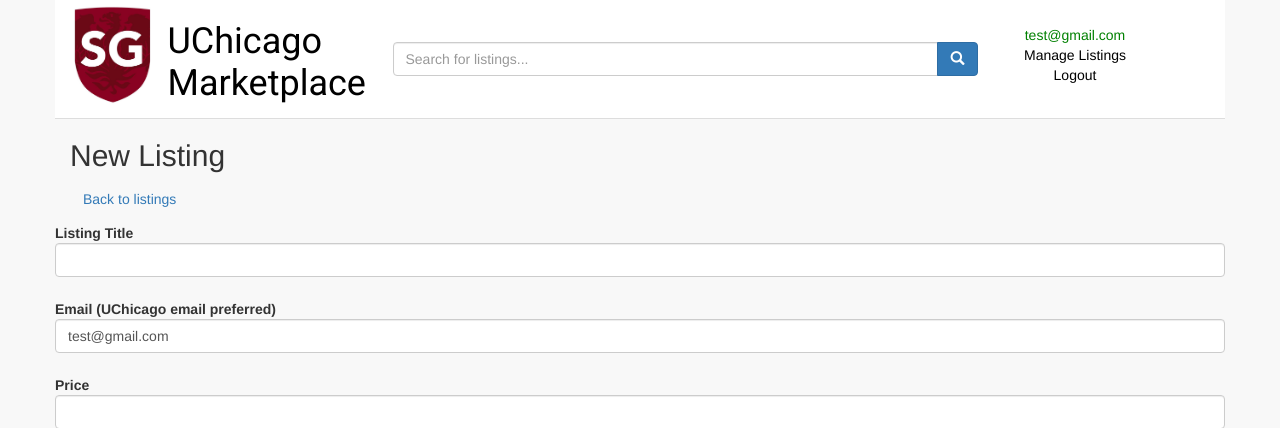
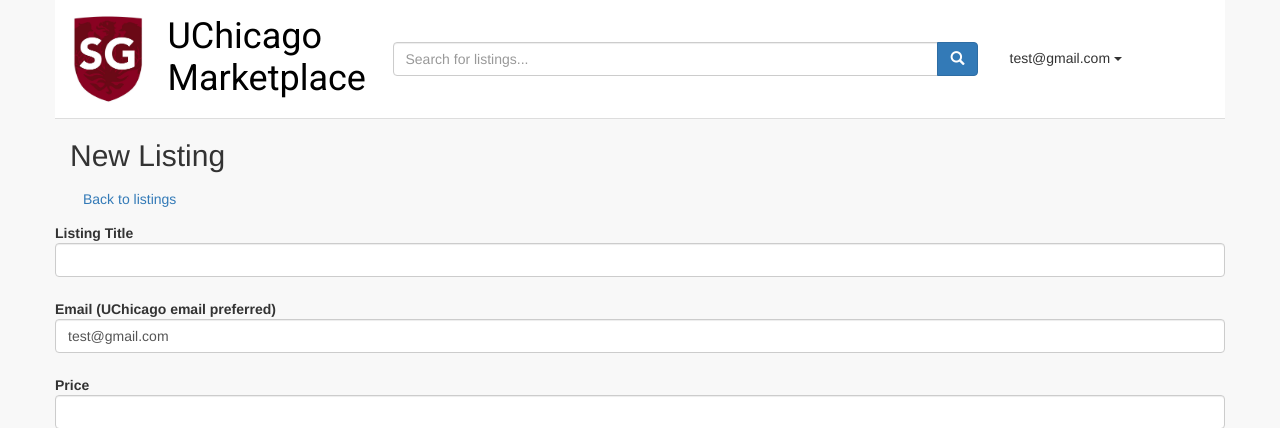
Before and after one commit to uchicago-sg/caravel, a Flask app: page /new in a window 1280 px wide. Shown: the top 428 px of the page. Run offline with Flask 2, Linux system fonts and the light colour scheme; the visitor is signed in with stand-in values (Sample User, id 1); some libraries are stand-ins or nearby versions.

Commit message:
Made logo smaller
Email displayed only when email registered and validated.

Revert to dropdown button style

```diff
--- a/caravel/static/default.css
+++ b/caravel/static/default.css
@@ -17,11 +17,13 @@ body {
 .branding {
     font: 400 36px Roboto, sans-serif;
     width: 240px;
+    margin-top: 15px;
 }
 
 .logo-image{
-    height:112px;
+    height:100px;
     display: inline;
+    margin-top:10px;
 }
 
 .search-form {
@@ -120,35 +122,11 @@ body {
     font-size: 300px;
 }
 
-.email-validated{
-    text-align: center;
-    margin-top: 25px;
-    margin-bottom: 25px;
+.user-button-container {
+    display: inline-block;
+    margin: 42px 20px;
 }
 
-.email-validated-color{
-    color: green;
+.user-button {
+    border: none;
 }
-
-.email-not-validated{
-    text-align: center;
-    margin-top: 35px;
-    margin-bottom: 35px;
-}
-
-.email-not-validated-color{
-    color: orange;
-}
-
-.no-email{
-    text-align: center;
-    margin-top: 50px;
-    margin-bottom: 50px;
-}
-
-.no-email-color{
-    color: red;
-}
-.no-bottom-margin{
-    margin-bottom: 0px;
-}
--- a/caravel/templates/header.html
+++ b/caravel/templates/header.html
@@ -17,58 +17,19 @@
   </form>
   {% if session.get("email") %}
     {% if session.get("validated") %}
-      <div class="col-md-2 email-validated">
-        <p class="no-bottom-margin email-validated-color">{{ session.get("email") }}</p>
-        <p class="no-bottom-margin"><a href="#">Manage Listings</a></p>
-        <p class="no-bottom-margin"><a href="{{ url_for('logout') }}">Logout</a></p>
-      </div>
-    {% else %}
-      <div class="col-md-2 email-not-validated">
-        <p class="no-bottom-margin email-not-validated-color">{{ session.get("email") }}</p>
-        <p class="no-bottom-margin"><a href="{{ url_for('logout') }}">Logout</a></p>
+      <div class="btn-group user-button-container">
+        <button class="btn btn-default dropdown-toggle user-button"
+          type="button"  data-toggle="dropdown"
+          aria-haspopup="true" aria-expanded="true" >
+            {{ session.get('email') }}
+            <span class="caret"></span>
+        </button>
+        <ul class="dropdown-menu">
+          <li><a href="{{ url_for('new') }}">New Listing</a></li>
+          <li><a href="#">Manage Listings</a></li>
+          <li><a href={{ url_for('logout') }}>Logout</a></li>
+        </ul>
       </div>
     {% endif %}
-  {% else %}
-    <div class="col-md-2 no-email">
-      <p class="no-bottom-margin no-email-color"> No Email Registered</p>
-    </div>
   {% endif %}
-
-
-{#  <div class="col-md-2" style="text-align:center; margin-top:50px; margin-bottom: 50px;">#}
-{#    <p>Not Registered</p>#}
-{#  </div>#}
-
-
-
-{#  <p class="user-info col-md-2">#}
-{#    {% if session.get('email') %}#}
-{#      {%  if session.get('validated') %}#}
-{#        <button class="btn btn-default dropdown-toggle btn-validated"#}
-{#                type="button" id="dropdown_menu_user" data-toggle="dropdown"#}
-{#                aria-haspopup="true" aria-expanded="true">#}
-{#          {{ session.get('email') }}#}
-{#          <span class="caret"></span>#}
-{#        </button>#}
-{#        <ul class="dropdown-menu">#}
-{#            <li><a href="#">Manage Listings</a></li>#}
-{#            <li><a href={{ url_for('logout') }}>Logout</a></li>#}
-{#      {% else %}#}
-{#        <button class="btn btn-default dropdown-toggle btn-not-validated"#}
-{#                type="button" id="dropdown_menu_user" data-toggle="dropdown"#}
-{#                aria-haspopup="true" aria-expanded="true">#}
-{#          User {{ session.get('email') }} not verified#}
-{#        </button>#}
-{#        <ul class="dropdown-menu">#}
-{#          <li><a href={{ url_for('logout') }}>Logout</a></li>#}
-{#        </ul>#}
-{#      {%  endif %}#}
-{#      </ul>#}
-{#    {% else %}#}
-{#      <button class="btn btn-default btn-not-logged-in">#}
-{#        Not Registered#}
-{#      </button>#}
-{#      <span ><p> Not Registered</p></span>#}
-{#    {% endif %}#}
-{#  </p>#}
 </div>
```
